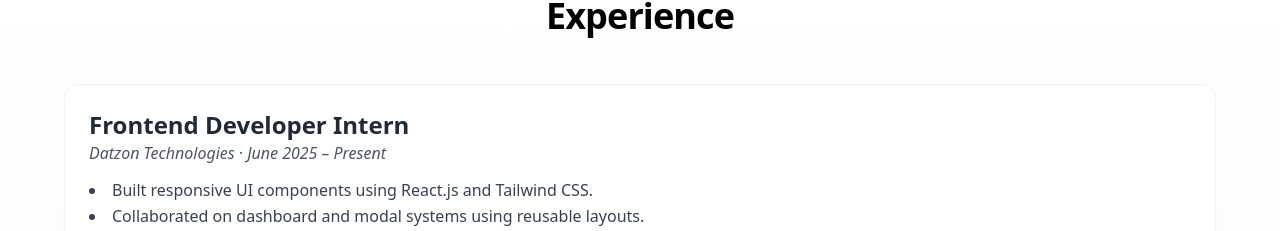
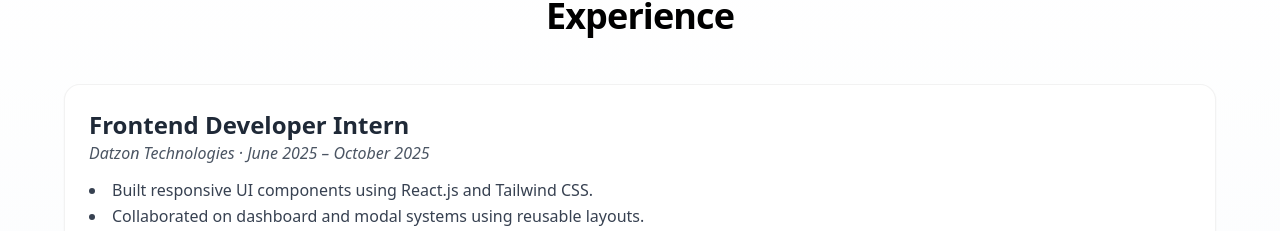
Before and after one commit to Rohan-Kelaskar-36/Personal-Portfolio, a React (Vite) app: page / in a window 1280 px wide. Shown: the part 3071-3302 px from the top of the page. Built offline with nearby package versions, Linux system fonts and the light colour scheme; the HTML template or start-up script is replaced by a standard one.

Commit message:
internship completed

```diff
--- a/src/components/Experience.jsx
+++ b/src/components/Experience.jsx
@@ -13,7 +13,7 @@ const Experience = () => {
           {/* Experience 1 */}
           <div className="bg-white p-6 rounded-2xl shadow-sm border border-black/5 hover:shadow-md transition">
             <h3 className="text-2xl font-semibold text-gray-800">Frontend Developer Intern</h3>
-            <p className="text-gray-600 italic">Datzon Technologies · June 2025 – Present</p>
+            <p className="text-gray-600 italic">Datzon Technologies · June 2025 – October 2025</p>
             <ul className="mt-3 list-disc list-inside text-gray-700 leading-relaxed">
               <li>Built responsive UI components using React.js and Tailwind CSS.</li>
               <li>Collaborated on dashboard and modal systems using reusable layouts.</li>
```
